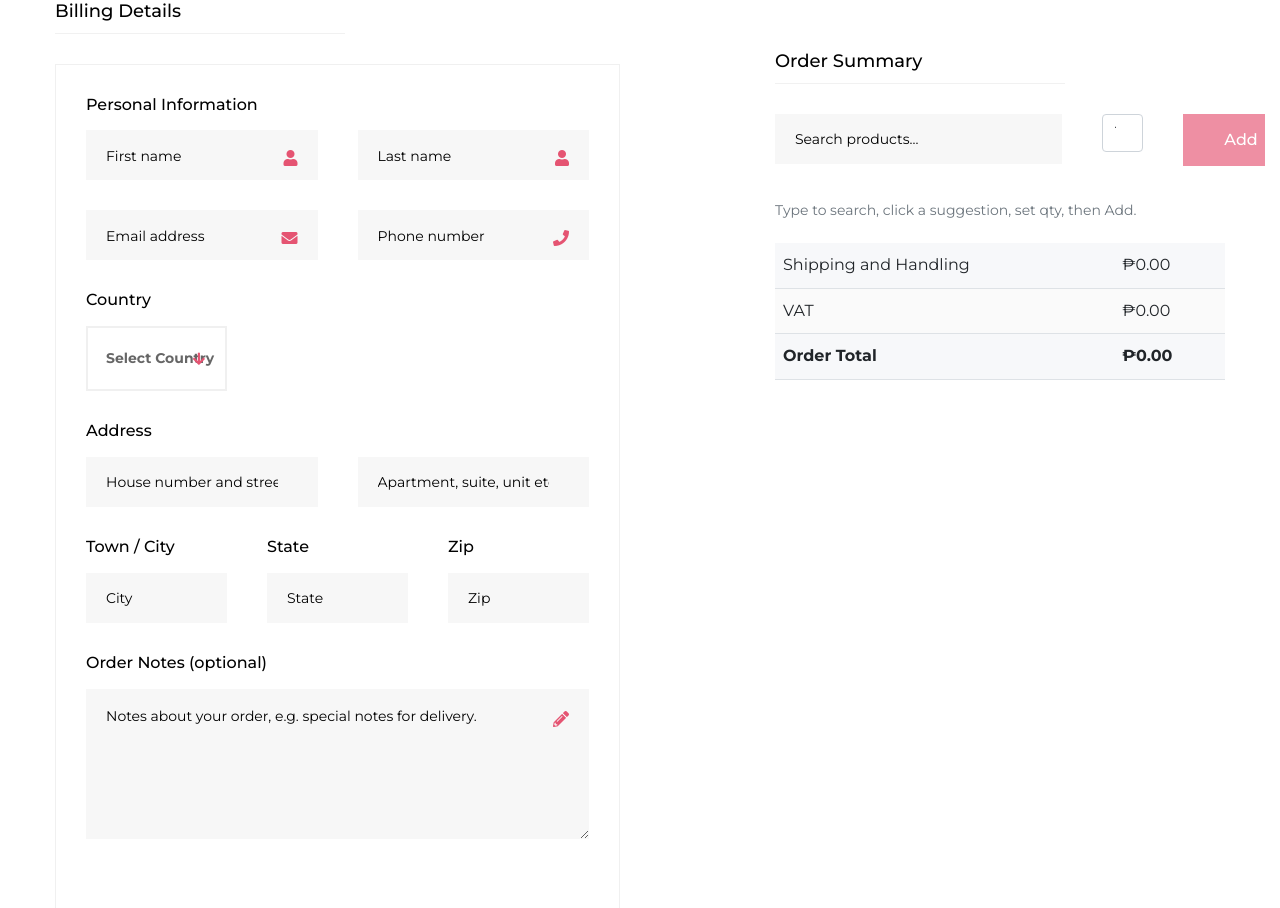
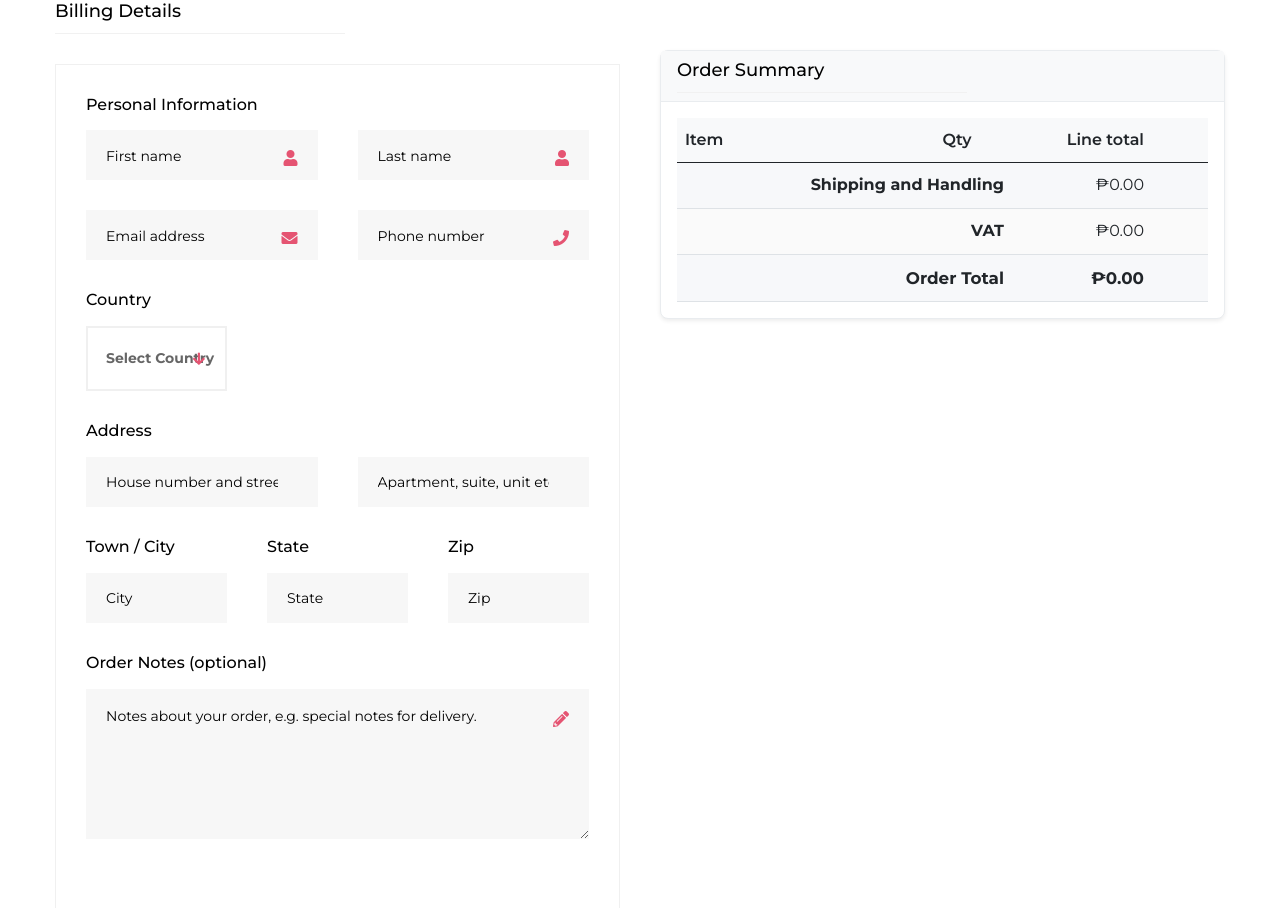
Before and after one commit to GabrielNarvadez/flowershop, a PHP site: page /checkout.php in a window 1280 px wide. Shown: the part 195-1103 px from the top of the page. Run offline with PHP 8.4, Linux system fonts and the light colour scheme; data that the repository does not hold is empty.

Commit message:
Cart Working

```diff
--- a/cart-out.php
+++ b/cart-out.php
@@ -160,7 +160,7 @@ $total    = $subtotal + $SHIPPING + $vat;
                                 </tbody>
                             </table>
                             <div class="btn-wrapper text-right">
-                                <a href="checkout.html" class="theme-btn-1 btn btn-effect-1">Proceed to checkout</a>
+                                <a href="checkout.php" class="theme-btn-1 btn btn-effect-1">Proceed to checkout</a>
                             </div>
                         </div>
 
@@ -198,7 +198,7 @@ $total    = $subtotal + $SHIPPING + $vat;
 <!-- Main JS -->
 <script src="js/main.js"></script>
 <!-- Cart glue (from previous step) -->
-<script src="cart.js"></script>
+<script src="js/cart.js"></script>
 
 <!-- Page wiring: qty change, remove, clear, live totals -->
 <script>
@@ -337,5 +337,7 @@ $total    = $subtotal + $SHIPPING + $vat;
 })();
 </script>
 
+
+
 </body>
 </html>
--- a/checkout.php
+++ b/checkout.php
@@ -132,9 +132,6 @@ function espo_create_order(array $order): array {
         'addressState'   => $order['state'] ?? '',
         'cZIP'           => $order['zip'] ?? '',
 
-        // Optional street line if you have one in COrder schema
-        // 'addressStreet' => $order['addressStreet'] ?? '',
-
         'description'     => $order['notes'] ?? '',
     ];
 
@@ -162,11 +159,9 @@ function espo_create_cproductout_and_link(array $item, string $orderId): array {
     $prodId = (string)($item['crmProdId'] ?? '');
 
     // 1) Create the CProductOut record
-    // Keep only writable fields based on your metadata
     $payload = [
         'name'     => $name . ' x ' . $qty,
         'quantity' => $qty,
-        // Do not send unitPrice or sKU because they are foreign read-only in your metadata
     ];
 
     $create = http_json('POST', 'CProductOut', $payload);
@@ -294,9 +289,6 @@ if (($_POST['action'] ?? '') === 'place_order') {
                     'state'     => $state,
                     'zip'       => $zip,
 
-                    // If you add addressStreet in espo_create_order, pass it here
-                    // 'addressStreet' => trim($address1 . ($address2 ? (' ' . $address2) : '')),
-
                     'notes'     => $notes,
                 ]);
 
@@ -329,9 +321,7 @@ if (($_POST['action'] ?? '') === 'place_order') {
                     if ($orderId) {
                         $flash = [
                             'type' => 'success',
-                            'msg'  => 'Order placed. CRM Order ID: ' . h($orderId) .
-                                      ($linkedContact ? '' : ' (contact link pending)') .
-                                      ($lineCreateOk ? '' : ' (some lines failed: ' . h(implode(', ', $lineErrors)) . ')'),
+                            'msg'  => 'Order placed. CRM Order ID: ',
                         ];
                     } else {
                         $flash = ['type' => 'error', 'msg' => 'Order created but missing CRM ID.'];
@@ -342,9 +332,6 @@ if (($_POST['action'] ?? '') === 'place_order') {
     }
 }
 ?>
-
-
-
 <!doctype html>
 <html class="no-js" lang="zxx">
 <head>
@@ -359,6 +346,117 @@ if (($_POST['action'] ?? '') === 'place_order') {
     <link rel="stylesheet" href="css/plugins.css">
     <link rel="stylesheet" href="css/style.css">
     <link rel="stylesheet" href="css/responsive.css">
+
+    <style>
+      /* ---------- Order Summary styles ---------- */
+      #order-summary .card {
+        border: 1px solid #e9ecef;
+        border-radius: .5rem;
+      }
+      #order-summary .card-header {
+        background: #f8f9fa;
+        border-bottom: 1px solid #e9ecef;
+      }
+      /* Search row */
+      .os-search .suggestions {
+        position: absolute;
+        top: 100%;
+        left: 0;
+        right: 0;
+        z-index: 1050;
+        background: #fff;
+        border: 1px solid #e9ecef;
+        border-radius: .375rem;
+        box-shadow: 0 6px 24px rgba(0,0,0,.06);
+        max-height: 260px;
+        overflow: auto;
+      }
+      .os-search .suggestions.d-none { display: none; }
+      .os-suggestion {
+        display: flex;
+        align-items: center;
+        gap: 10px;
+        width: 100%;
+        padding: 8px 10px;
+        border: 0;
+        border-bottom: 1px solid #f3f3f3;
+        background: #fff;
+        cursor: pointer;
+        text-align: left;
+      }
+      .os-suggestion:last-child { border-bottom: 0; }
+      .os-suggestion:hover, .os-suggestion:focus { background: #f9fafb; }
+      .os-suggestion img {
+        width: 38px; height: 38px; object-fit: cover; border-radius: 4px;
+      }
+      .os-suggestion .name { flex: 1 1 auto; font-size: 14px; line-height: 1.2; }
+      .os-suggestion .price { font-weight: 600; white-space: nowrap; }
+
+      /* Table */
+      #order-summary .table thead th {
+        font-weight: 600;
+        border-top: 0;
+        background: #f8f9fa;
+      }
+      #order-summary .qty-input {
+        width: 68px;
+        text-align: center;
+      }
+      #order-summary .remove-line.btn {
+        line-height: 1; padding: .25rem .5rem;
+      }
+      #order-summary tfoot th, #order-summary tfoot td {
+        border-top: 0;
+      }
+      #order-summary tfoot .fw-bold {
+        font-size: 1.05rem;
+      }
+      /* Single-row layout */
+.os-row{
+  display:flex;
+  align-items:stretch;
+  gap:.5rem;
+  flex-wrap:nowrap;      /* keep everything on one line */
+}
+
+/* input-group width so qty doesn't get tiny; tweak to taste */
+.os-qa{ width: 230px; min-width: 230px; }
+@media (max-width: 576px){
+  .os-qa{ width: 200px; min-width: 200px; }
+}
+
+/* (optional) center the number text */
+.os-qa input[type="number"]{ text-align:center; }
+
+/* keep your suggestions styles below (unchanged) */
+
+/* Prevent the qty and button from collapsing */
+.os-qty{ width:92px; text-align:center; }
+.os-add-btn{ white-space:nowrap; min-width:110px; }
+
+/* Suggestions dropdown (uses same class names you already have) */
+.os-search .suggestions{
+  position:absolute;
+  top:100%;
+  left:0;
+  right:0;
+  z-index:1050;
+  background:#fff;
+  border:1px solid #e9ecef;
+  border-radius:.375rem;
+  box-shadow:0 6px 24px rgba(0,0,0,.06);
+  max-height:260px;
+  overflow:auto;
+}
+.os-search .suggestions.d-none{ display:none; }
+.os-suggestion{ display:flex; align-items:center; gap:10px; width:100%; padding:8px 10px; border:0; border-bottom:1px solid #f3f3f3; background:#fff; cursor:pointer; text-align:left; }
+.os-suggestion:last-child{ border-bottom:0; }
+.os-suggestion:hover,.os-suggestion:focus{ background:#f9fafb; }
+.os-suggestion img{ width:38px; height:38px; object-fit:cover; border-radius:4px; }
+.os-suggestion .name{ flex:1 1 auto; font-size:14px; line-height:1.2; }
+.os-suggestion .price{ font-weight:600; white-space:nowrap; }
+
+    </style>
 </head>
 <body>
 <div class="body-wrapper">
@@ -490,28 +588,55 @@ if (($_POST['action'] ?? '') === 'place_order') {
 
                     <div class="col-lg-6">
                         <!-- ORDER SUMMARY (product picker + lines) -->
-                        <div class="shoping-cart-total mt-50" id="order-summary">
-                            <h4 class="title-2">Order Summary</h4>
-
-                            <div class="mb-20" style="position:relative;">
-                                <div class="row g-2">
-                                    <div class="col-12 col-md-8" style="position:relative;">
-                                        <input id="product-search" type="text" class="form-control" placeholder="Search products..." autocomplete="off">
-                                        <div id="product-suggestions" class="box-shadow" style="display:none; position:absolute; z-index:9999; background:#fff; width:100%; max-height:260px; overflow:auto; border:1px solid #eee; top:100%; left:0;"></div>
-                                    </div>
-                                    <div class="col-6 col-md-2">
-                                        <input id="product-qty" type="number" min="1" value="1" class="form-control" aria-label="Quantity">
-                                    </div>
-                                    <div class="col-6 col-md-2">
-                                        <button id="add-to-order" type="button" class="theme-btn-1 btn btn-effect-1 w-100" disabled>Add</button>
-                                    </div>
-                                </div>
-                                <small class="text-muted d-block mt-1">Type to search, click a suggestion, set qty, then Add.</small>
+                        <div id="order-summary" class="mt-50">
+                          <div class="card shadow-sm">
+                            <div class="card-header d-flex align-items-center justify-content-between">
+                              <h4 class="title-2 m-0">Order Summary</h4>
                             </div>
 
-                            <table class="table">
-                                <tbody id="order-lines"></tbody>
-                            </table>
+                            <div class="card-body">
+                            <div class="mb-3 os-search d-none">
+  <label for="product-search" class="form-label">Search products</label>
+
+  <!-- Single row -->
+  <div class="os-row">
+    <!-- Search (flexes to fill) -->
+    <div class="flex-grow-1 position-relative">
+      <input id="product-search" type="text" class="form-control" placeholder="Type to search" autocomplete="off">
+      <div id="product-suggestions" class="suggestions d-none"></div>
+    </div>
+
+    <!-- Qty -->
+<!-- Qty + Add -->
+<div class="input-group os-qa">
+  <input id="product-qty" type="number" min="1" value="1"
+         class="form-control" aria-label="Quantity">
+  <button id="add-to-order" type="button" class="btn btn-primary" disabled>Add</button>
+</div>
+
+  </div>
+
+  <small class="text-muted">Pick a suggestion, set quantity, then Add.</small>
+</div>
+
+
+                              <!-- Lines -->
+                              <div class="table-responsive">
+                                <table class="table align-middle mb-0">
+                                  <thead>
+                                    <tr>
+                                      <th scope="col">Item</th>
+                                      <th scope="col" class="text-center" style="width:110px;">Qty</th>
+                                      <th scope="col" class="text-end" style="width:140px;">Line total</th>
+                                      <th scope="col" class="text-end" style="width:56px;"><span class="visually-hidden">Remove</span></th>
+                                    </tr>
+                                  </thead>
+                                  <tbody id="order-lines"></tbody>
+                                  <tfoot id="order-totals"></tfoot>
+                                </table>
+                              </div>
+                            </div>
+                          </div>
                         </div>
                     </div>
                 </div>
@@ -545,7 +670,7 @@ if (($_POST['action'] ?? '') === 'place_order') {
     const SHIPPING_FLAT = 0;
     const SUGGESTION_LIMIT = 8;
 
-    // 👉 Hardcoded product (edit name/price as needed)
+    // Hardcoded product so it always works
     const FALLBACK_PRODUCTS = [
         {
             id: "68b3e53c35cbfbf5c",
@@ -562,11 +687,11 @@ if (($_POST['action'] ?? '') === 'place_order') {
         qty: document.getElementById("product-qty"),
         addBtn: document.getElementById("add-to-order"),
         lines: document.getElementById("order-lines"),
+        totals: document.getElementById("order-totals"),
         orderJson: document.getElementById("order-json")
     };
 
     const state = {
-        // seed with hardcoded product so it always works
         products: FALLBACK_PRODUCTS.slice(),
         selectedProduct: null,
         cart: []
@@ -576,7 +701,6 @@ if (($_POST['action'] ?? '') === 'place_order') {
     const safe = s => (s ?? "").toString();
     const pickable = p => p && p.is_active !== false && (p.price !== null && p.price !== undefined);
 
-    // If your products endpoint starts working again, this will add/merge them
     function candidateUrls() {
         const ts = "nocache=" + Date.now();
         const here = new URL(window.location.href);
@@ -618,7 +742,6 @@ if (($_POST['action'] ?? '') === 'place_order') {
 
     function searchProducts(q) {
         q = (q || "").trim().toLowerCase();
-        // 👉 if empty query, show everything (so the hardcoded product appears immediately)
         if (!q) return state.products.slice(0, SUGGESTION_LIMIT);
         return state.products.filter(p => {
             const hay = [safe(p.id), safe(p.name), safe(p.description), safe(p.category_name), safe(p.sku)]
@@ -627,26 +750,25 @@ if (($_POST['action'] ?? '') === 'place_order') {
         }).slice(0, SUGGESTION_LIMIT);
     }
 
+    function hideSuggestions() {
+        els.suggestions.classList.add("d-none");
+        els.suggestions.innerHTML = "";
+    }
+
     function renderSuggestions(list) {
-        if (!list.length) {
-            els.suggestions.style.display = "none";
-            els.suggestions.innerHTML = "";
-            return;
-        }
-        const items = list.map(p => {
+        if (!list.length) { hideSuggestions(); return; }
+        els.suggestions.innerHTML = list.map(p => {
             const img = safe(p.image_url) || "img/product/placeholder.png";
             const price = money(p.price);
             const name = safe(p.name) || p.id;
             return `
-                <button type="button" class="w-100 text-start suggestion-item" data-id="${p.id}"
-                        style="display:flex; gap:10px; align-items:center; padding:8px 10px; background:#fff; border:0; border-bottom:1px solid #f1f1f1; cursor:pointer;">
-                    <img src="${img}" alt="${name}" style="width:38px;height:38px;object-fit:cover;border-radius:4px;">
-                    <span style="flex:1 1 auto; font-size:14px; line-height:1.2;">${name}</span>
-                    <span style="white-space:nowrap; font-weight:600;">${price}</span>
+                <button type="button" class="os-suggestion suggestion-item" data-id="${p.id}">
+                    <img src="${img}" alt="${name}">
+                    <span class="name">${name}</span>
+                    <span class="price">${price}</span>
                 </button>`;
         }).join("");
-        els.suggestions.innerHTML = items;
-        els.suggestions.style.display = "block";
+        els.suggestions.classList.remove("d-none");
     }
 
     function selectById(id) {
@@ -655,7 +777,7 @@ if (($_POST['action'] ?? '') === 'place_order') {
         state.selectedProduct = p;
         els.search.value = p.name || p.id;
         els.addBtn.disabled = false;
-        els.suggestions.style.display = "none";
+        hideSuggestions();
     }
 
     function addSelectedToCart() {
@@ -684,23 +806,24 @@ if (($_POST['action'] ?? '') === 'place_order') {
     }
 
     function renderCart() {
-        const rows = [];
+        const bodyRows = [];
         let subtotal = 0;
 
         state.cart.forEach(i => {
             const line = (i.price || 0) * (i.qty || 0);
             subtotal += line;
-            rows.push(`
+            bodyRows.push(`
                 <tr data-line="${i.id}">
-                    <td>
-                        ${safe(i.name)} <strong>×
-                            <input type="number" min="1" value="${i.qty}" aria-label="Quantity"
-                                   style="width:64px; display:inline-block; margin-left:2px;"
-                                   class="form-control form-control-sm line-qty">
-                        </strong>
-                        <button type="button" class="btn btn-sm btn-outline-danger ms-2 remove-line" title="Remove">×</button>
+                    <td class="align-middle">
+                        <div class="fw-medium">${safe(i.name)}</div>
                     </td>
-                    <td>${money(line)}</td>
+                    <td class="text-center align-middle" style="width:110px;">
+                        <input type="number" min="1" value="${i.qty}" aria-label="Quantity" class="form-control form-control-sm qty-input line-qty">
+                    </td>
+                    <td class="text-end align-middle" style="width:140px;">${money(line)}</td>
+                    <td class="text-end align-middle" style="width:56px;">
+                        <button type="button" class="btn btn-outline-danger btn-sm remove-line" title="Remove">&times;</button>
+                    </td>
                 </tr>`);
         });
 
@@ -708,19 +831,31 @@ if (($_POST['action'] ?? '') === 'place_order') {
         const shipping = state.cart.length ? SHIPPING_FLAT : 0;
         const total = subtotal + vat + shipping;
 
-        rows.push(`
-            <tr><td>Shipping and Handling</td><td>${money(shipping)}</td></tr>
-            <tr><td>VAT</td><td>${money(vat)}</td></tr>
-            <tr><td><strong>Order Total</strong></td><td><strong>${money(total)}</strong></td></tr>`);
+        els.lines.innerHTML = bodyRows.join("");
+        els.totals.innerHTML = `
+            <tr>
+                <th colspan="2" class="text-end">Shipping and Handling</th>
+                <td class="text-end">${money(shipping)}</td>
+                <td></td>
+            </tr>
+            <tr>
+                <th colspan="2" class="text-end">VAT</th>
+                <td class="text-end">${money(vat)}</td>
+                <td></td>
+            </tr>
+            <tr class="fw-bold">
+                <th colspan="2" class="text-end">Order Total</th>
+                <td class="text-end">${money(total)}</td>
+                <td></td>
+            </tr>`;
 
-        els.lines.innerHTML = rows.join("");
         els.orderJson.value = JSON.stringify({
             items: state.cart.map(i => ({ id: i.id, qty: i.qty, price: i.price })),
             subtotal, vat, shipping, total, currency: CURRENCY
         });
     }
 
-    // --- Events
+    // Events
     let debounce;
     els.search.addEventListener("input", function () {
         state.selectedProduct = null;
@@ -730,7 +865,6 @@ if (($_POST['action'] ?? '') === 'place_order') {
         debounce = setTimeout(() => renderSuggestions(searchProducts(q)), 120);
     });
 
-    // Show suggestions immediately on focus (so the hardcoded product is visible)
     els.search.addEventListener("focus", function () {
         renderSuggestions(searchProducts(els.search.value || ""));
     });
@@ -744,7 +878,7 @@ if (($_POST['action'] ?? '') === 'place_order') {
 
     document.addEventListener("click", function (e) {
         if (!e.target.closest("#product-suggestions") && !e.target.closest("#product-search")) {
-            els.suggestions.style.display = "none";
+            hideSuggestions();
         }
     });
 
@@ -766,7 +900,7 @@ if (($_POST['action'] ?? '') === 'place_order') {
         }
     });
 
-    // 1) Preload session cart into builder (unchanged)
+    // 1) Preload session cart into builder
     fetch("cart.php", { method: "POST", headers: { "Content-Type": "application/x-www-form-urlencoded" }, body: "action=get", credentials: "same-origin" })
       .then(r => r.json()).then(res => {
         if (res && res.ok && res.cart && Array.isArray(res.cart.items)) {
@@ -775,7 +909,7 @@ if (($_POST['action'] ?? '') === 'place_order') {
         }
       }).catch(()=>{});
 
-    // 2) Try to load products; if successful, merge with hardcoded one
+    // 2) Load products and merge with fallback
     fetchProducts().then(items => {
         if (Array.isArray(items) && items.length) {
             state.products = mergeUniqueById(state.products, items.filter(pickable));
--- a/index.php
+++ b/index.php
@@ -641,7 +641,7 @@ $dynamicProducts = fetch_products(12); // adjust if your grid shows more
                                                 <h5><a href="product-details.html">Heart's Desire</a></h5>
                                                 <p class="added-cart"><i class="fa fa-check-circle"></i>  Successfully added to your Cart</p>
                                                 <div class="btn-wrapper">
-                                                    <a href="cart.html" class="theme-btn-1 btn btn-effect-1">View Cart</a>
+                                                    <a href="cart-out.php" class="theme-btn-1 btn btn-effect-1">View Cart</a>
                                                     <a href="checkout.html" class="theme-btn-2 btn btn-effect-2">Checkout</a>
                                                 </div>
                                              </div>
@@ -767,7 +767,7 @@ document.addEventListener("DOMContentLoaded", function () {
 </script>
 
 
-  <script src="cart.js"></script>
+  <script src="js/cart.js"></script>
 
 </body>
 </html>
```
